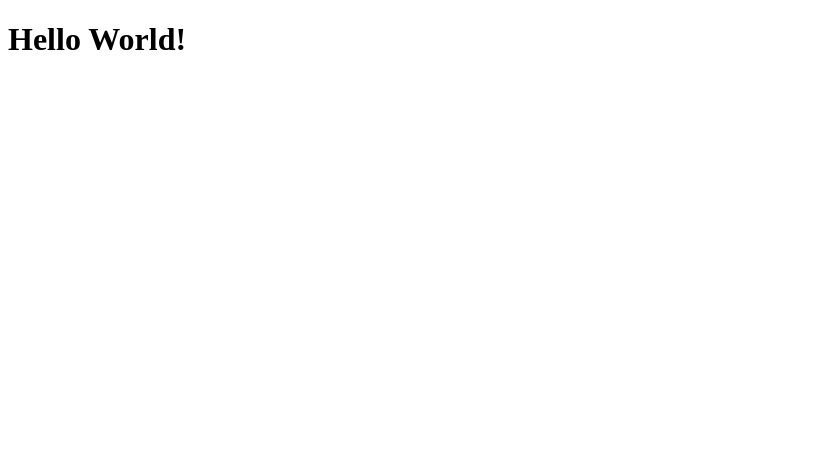
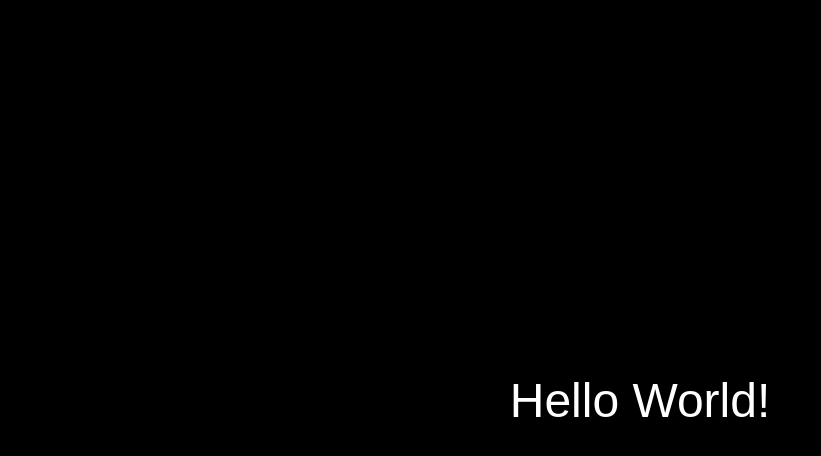
Before and after one commit to SankalpSh/hello-world-desktop-app, a website: page index.html in a window 1280 px wide. Shown: the whole page, without its empty margins (0-821 px from the left). Drawn offline with Linux system fonts and the light colour scheme.

Commit message:
Update index.html

```diff
--- a/index.html
+++ b/index.html
@@ -3,8 +3,11 @@
   <head>
     <meta charset="utf-8">
     <title>Hello-World</title>
+    <link rel="stylesheet" href="style.css">
   </head>
   <body>
-    <h1>Hello World!</h1>
+    <div>
+      Hello World!
+    </div>
   </body>
 </html>
```
